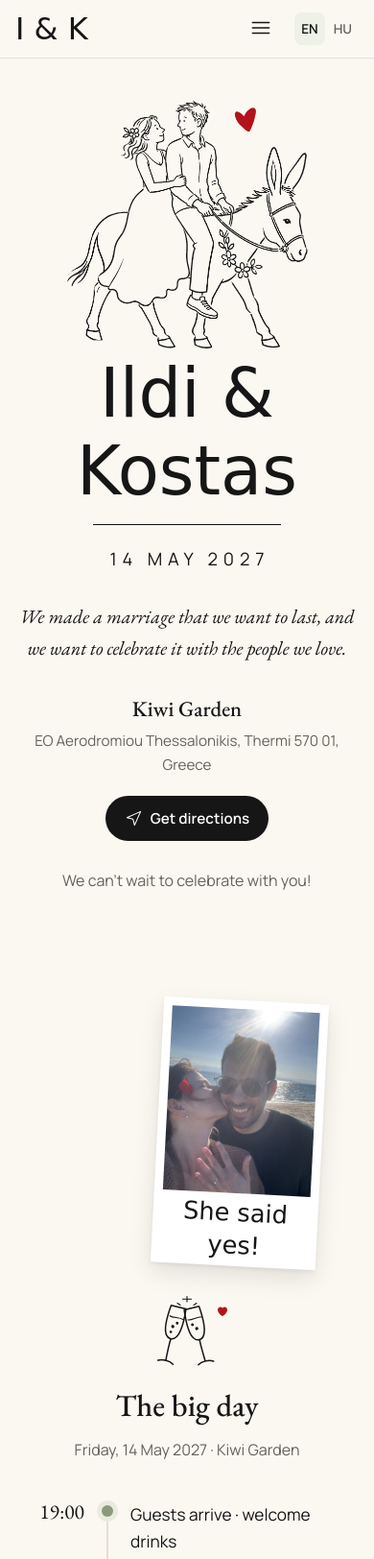
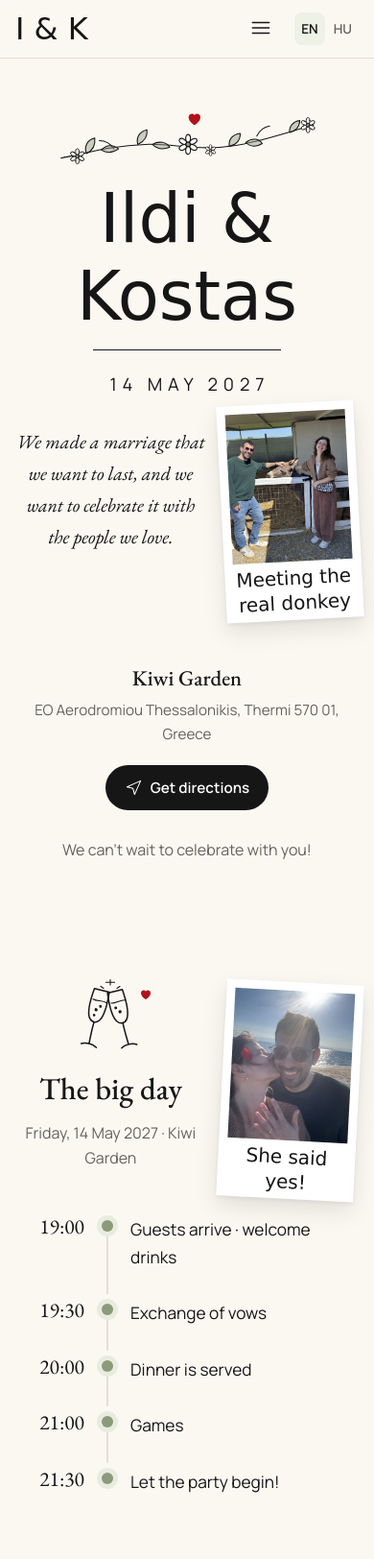
Before and after one commit to Mylo91/Mylo91.github.io, a plain HTML site: page index.html in a window 390 px wide. Shown: the top 1624 px of the page at 96% size. Drawn offline with nearby package versions, Linux system fonts and the light colour scheme; a web font is replaced by a local one.

Commit message:
Float photos beside sections; replace header drawing with vine
Brings back the donkey photo. Photos sit in the side margins on wide
screens, beside section content on laptops, and text wraps around them
on phones.

Co-Authored-By: Claude Opus 5.5 <noreply@anthropic.com>

```diff
--- a/index.html
+++ b/index.html
@@ -50,8 +50,8 @@ h3{font-size:1.35rem}
 }
 
 /* ---------- hero ---------- */
-.hero{text-align:center;padding:40px 0 40px}
-.couple{width:min(300px,72%);height:auto;margin:0 auto}
+.hero{text-align:center;padding:56px 0 40px}
+.hero .branch{display:block;width:min(300px,80%);margin:0 auto}
 .ill{display:block;width:120px;height:90px;margin:0 auto}
 .names{font-family:var(--script);font-weight:400;font-size:clamp(4.4rem,17vw,8rem);color:var(--ink);line-height:1.15;margin:4px 0 0}
 .rule{width:min(220px,55%);height:1.5px;background:var(--ink);border:0;margin:14px auto 20px}
@@ -79,14 +79,21 @@ section:nth-of-type(even){background:var(--surface)}
 .polaroid img{width:100%;height:auto;aspect-ratio:4/5;object-fit:cover}
 .polaroid figcaption{font-family:var(--script);font-size:1.6rem;line-height:1.3;text-align:center;padding:4px 0 2px;color:var(--ink)}
 @media (min-width:861px){
-  .polaroid.float{position:absolute;top:-84px;width:172px;z-index:5}
+  .polaroid.float{position:absolute;top:var(--top,-84px);width:172px;z-index:5}
   .polaroid.float.left{left:8px}.polaroid.float.right{right:8px}
   .polaroid.float:hover{transform:rotate(0) scale(1.06)}
 }
+@media (min-width:1440px){
+  /* wide screens: photos drift in the side margins, beside the content */
+  .polaroid.float{top:var(--top-wide,20%);width:190px}
+  .polaroid.float.left{left:-215px}.polaroid.float.right{right:-215px}
+}
 @media (max-width:860px){
-  .polaroid.float{width:min(180px,48%);margin:-8px auto 30px}
-  .polaroid.float.left{transform:translateX(-32%) rotate(var(--r))}
-  .polaroid.float.right{transform:translateX(32%) rotate(var(--r))}
+  .polaroid.float{width:40%;max-width:170px;margin:4px 0 14px;position:relative;z-index:2}
+  .polaroid.float.left{float:left;margin-right:16px}
+  .polaroid.float.right,.polaroid.float.m-right{float:right;margin-left:16px;margin-right:0}
+  .polaroid figcaption{font-size:1.25rem}
+  .timeline,.days,#map,.recs,.info{clear:both}
 }
 
 /* schedule */
@@ -273,10 +280,25 @@ footer .sig{font-family:var(--script);font-size:2.8rem;color:var(--accent);margi
 <!-- ======================= WELCOME ======================= -->
 <div class="hero" id="welcome">
   <div class="wrap">
-    <img class="couple" src="images/couple.png" width="512" height="526" alt="Ildi &amp; Kostas riding a donkey">
+    <svg class="branch" viewBox="0 0 300 70" fill="none" stroke="#161616" stroke-width="1.1" stroke-linecap="round" stroke-linejoin="round" aria-hidden="true">
+    <path d="M12 50c30-6 58-14 92-15 30-1 52 6 84 3 34-3 64-14 100-24"/>
+    <path d="M70 40c-4-6-10-9-16-9"/><path d="M226 26c3-6 8-10 14-11"/>
+    <g style="fill:var(--sage)" fill-opacity=".45">
+      <path d="M40 45c-3-8 1-15 9-17 1 8-3 14-9 17z"/><path d="M56 41c6-6 14-6 19-1-6 4-13 5-19 1z"/>
+      <path d="M96 35c-2-8 2-14 10-16 1 8-3 13-10 16z"/><path d="M112 35c7-4 15-3 19 3-7 3-14 2-19-3z"/>
+      <path d="M196 37c-1-8 4-13 12-14 0 8-5 13-12 14z"/><path d="M214 33c6-5 14-5 18 1-6 4-13 4-18-1z"/>
+      <path d="M262 22c-1-7 4-12 11-13 0 7-5 12-11 13z"/>
+    </g>
+    <use href="#i-daisy" x="138" y="22" width="26" height="26"/>
+    <use href="#i-daisy" x="20" y="38" width="20" height="20"/>
+    <use href="#i-daisy" x="272" y="4" width="20" height="20"/>
+    <use href="#i-daisy" x="168" y="34" width="15" height="15"/>
+    <path d="M158 14s-6.5-4-6.5-8.6a3.6 3.6 0 0 1 6.5-2.2 3.6 3.6 0 0 1 6.5 2.2c0 4.6-6.5 8.6-6.5 8.6z" fill="#b3121b" stroke="none"/>
+  </svg>
     <h1 class="names">Ildi &amp; Kostas</h1>
     <hr class="rule">
     <div class="date" data-i18n="welcome.date"></div>
+    <figure class="polaroid float left m-right" style="--r:-3deg;--top:150px;--top-wide:170px"><img src="images/moments/donkey.jpg" width="800" height="1000" loading="lazy" alt=""><figcaption data-i18n="moments.donkey"></figcaption></figure>
     <p class="welcome-msg" data-i18n="welcome.msg"></p>
     <div class="venue">
       <strong>Kiwi Garden</strong>
@@ -292,7 +314,7 @@ footer .sig{font-family:var(--script);font-size:2.8rem;color:var(--accent);margi
 <!-- ======================= SCHEDULE ======================= -->
 <section id="schedule">
   <div class="wrap">
-    <figure class="polaroid float right" style="--r:3deg"><img src="images/moments/yes.jpg" width="800" height="1000" loading="lazy" alt=""><figcaption data-i18n="moments.yes"></figcaption></figure>
+    <figure class="polaroid float right" style="--r:3deg;--top:190px;--top-wide:120px"><img src="images/moments/yes.jpg" width="800" height="1000" loading="lazy" alt=""><figcaption data-i18n="moments.yes"></figcaption></figure>
     <span class="kicker"><svg class="ill" aria-hidden="true"><use href="#ill-glasses"/></svg></span>
     <h2 data-i18n="schedule.title"></h2>
     <p class="lead" data-i18n="schedule.lead"></p>
@@ -309,7 +331,7 @@ footer .sig{font-family:var(--script);font-size:2.8rem;color:var(--accent);margi
 <!-- ======================= ACTIVITIES ======================= -->
 <section id="activities">
   <div class="wrap">
-    <figure class="polaroid float left" style="--r:-3.5deg"><img src="images/moments/jump.jpg" width="800" height="1000" loading="lazy" alt=""><figcaption data-i18n="moments.jump"></figcaption></figure>
+    <figure class="polaroid float left" style="--r:-3.5deg;--top:-84px;--top-wide:35%"><img src="images/moments/jump.jpg" width="800" height="1000" loading="lazy" alt=""><figcaption data-i18n="moments.jump"></figcaption></figure>
     <span class="kicker"><svg class="ill" aria-hidden="true"><use href="#ill-boat"/></svg></span>
     <h2 data-i18n="activities.title"></h2>
     <p class="lead" data-i18n="activities.lead"></p>
@@ -340,7 +362,7 @@ footer .sig{font-family:var(--script);font-size:2.8rem;color:var(--accent);margi
 <!-- ======================= PRACTICAL ======================= -->
 <section id="practical">
   <div class="wrap">
-    <figure class="polaroid float right" style="--r:2.5deg"><img src="images/moments/crete.jpg" width="800" height="1000" loading="lazy" alt=""><figcaption data-i18n="moments.crete"></figcaption></figure>
+    <figure class="polaroid float right" style="--r:2.5deg;--top:-84px;--top-wide:40%"><img src="images/moments/crete.jpg" width="800" height="1000" loading="lazy" alt=""><figcaption data-i18n="moments.crete"></figcaption></figure>
     <span class="kicker"><svg class="ill" aria-hidden="true"><use href="#ill-sprig"/></svg></span>
     <h2 data-i18n="practical.title"></h2>
     <p class="lead" data-i18n="practical.lead"></p>
@@ -392,7 +414,7 @@ footer .sig{font-family:var(--script);font-size:2.8rem;color:var(--accent);margi
 <!-- ======================= ENJOY ======================= -->
 <section id="enjoy">
   <div class="wrap">
-    <figure class="polaroid float left" style="--r:-2.5deg"><img src="images/moments/lavender.jpg" width="800" height="1000" loading="lazy" alt=""><figcaption data-i18n="moments.lavender"></figcaption></figure>
+    <figure class="polaroid float left" style="--r:-2.5deg;--top:-84px;--top-wide:8%"><img src="images/moments/lavender.jpg" width="800" height="1000" loading="lazy" alt=""><figcaption data-i18n="moments.lavender"></figcaption></figure>
     <span class="kicker"><svg class="ill" aria-hidden="true"><use href="#ill-olives"/></svg></span>
     <h2 data-i18n="enjoy.title"></h2>
     <p class="lead" data-i18n="enjoy.lead"></p>
@@ -456,7 +478,7 @@ en: {
   "practical.dress1":"Smart / cocktail. Wear comfortable shoes for dancing and bring a light layer for the evening.",
   "enjoy.title":"Enjoy Thessaloniki","enjoy.lead":"Our tips for your days in the city. Mostly about food, of course. Photos of us eating all of it are coming soon.",
   "rec.directions":"Directions","rec.onmap":"On map",
-  "moments.crete":"Crete, windswept","moments.lavender":"Lavender & love","moments.yes":"She said yes!","moments.jump":"Even higher!",
+  "moments.crete":"Crete, windswept","moments.donkey":"Meeting the real donkey","moments.lavender":"Lavender & love","moments.yes":"She said yes!","moments.jump":"Even higher!",
   "footer.gift":"Your presence is the greatest gift.","footer.questions":"Questions? Just message us."
 },
 hu: {
@@ -498,7 +520,7 @@ hu: {
   "practical.dress1":"Elegáns / koktél. Kényelmes cipő a tánchoz, és egy könnyű réteg estére.",
   "enjoy.title":"Fedezd fel Szalonikit","enjoy.lead":"Tippjeink a városban töltött napokra. Persze főleg evésről szólnak. Hamarosan fotók is jönnek rólunk, ahogy mindent megkóstolunk.",
   "rec.directions":"Útvonal","rec.onmap":"Térképen",
-  "moments.crete":"Kréta, kócosan","moments.lavender":"Levendula és szerelem","moments.yes":"Igent mondott!","moments.jump":"Még magasabbra!",
+  "moments.crete":"Kréta, kócosan","moments.donkey":"Az igazi szamár","moments.lavender":"Levendula és szerelem","moments.yes":"Igent mondott!","moments.jump":"Még magasabbra!",
   "footer.gift":"A jelenlétetek a legnagyobb ajándék.","footer.questions":"Kérdésetek van? Írjatok nekünk bátran."
 }
 };
```
Also changed, not shown: images/couple.png (deleted), images/moments/donkey.jpg (added).
